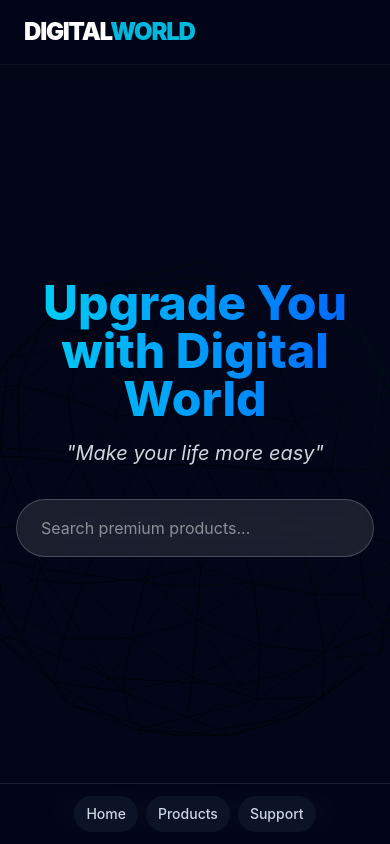
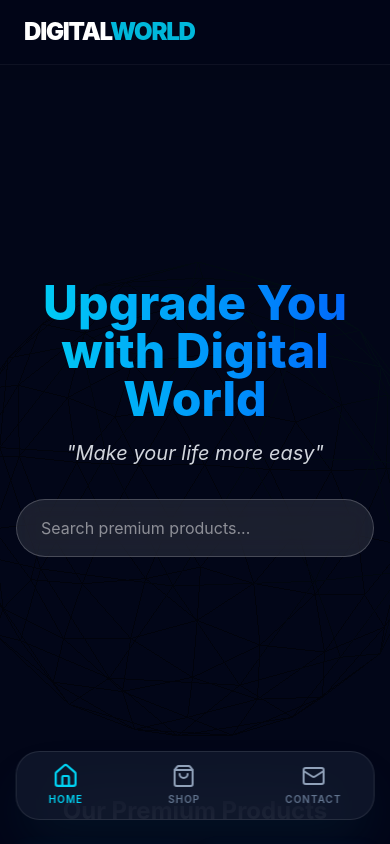
Before and after one commit to parvej236/amarcart, a Vue app: page / in a window 390 px wide. Shown: the top 844 px of the page. Built offline with nearby package versions, Linux system fonts and the light colour scheme.

Commit message:
updated with contact

```diff
--- a/package.json
+++ b/package.json
@@ -10,6 +10,7 @@
   },
   "dependencies": {
     "@tailwindcss/vite": "^4.2.2",
+    "lucide-vue-next": "^1.0.0",
     "tailwindcss": "^4.2.2",
     "three.js": "^0.77.1",
     "vue": "^3.5.31",
--- a/src/App.vue
+++ b/src/App.vue
@@ -8,19 +8,32 @@
         </router-link>
         <div class="hidden md:flex space-x-8 text-sm font-medium text-slate-400">
           <router-link to="/" class="hover:text-cyan-400 transition-colors">Home</router-link>
-          <router-link to="/products" class="hover:text-cyan-400 transition-colors">Products</router-link>
-          <router-link to="/contact" class="hover:text-cyan-400 transition-colors">Support</router-link>
+          <router-link to="/products" class="hover:text-cyan-400 transition-colors">Shop</router-link>
+          <router-link to="/contact" class="hover:text-cyan-400 transition-colors">Contact</router-link>
         </div>
       </div>
     </nav>
 
     <router-view />
 
-    <nav class="md:hidden fixed bottom-0 left-0 right-0 z-50 bg-slate-950/95 backdrop-blur-md border-t border-white/10">
-      <div class="container mx-auto px-4 py-3 flex items-center justify-center gap-2 text-sm font-medium text-slate-300">
-        <router-link to="/" class="px-3 py-2 rounded-full bg-slate-900/80 hover:bg-slate-800 transition-colors">Home</router-link>
-        <router-link to="/products" class="px-3 py-2 rounded-full bg-slate-900/80 hover:bg-slate-800 transition-colors">Products</router-link>
-        <router-link to="/contact" class="px-3 py-2 rounded-full bg-slate-900/80 hover:bg-slate-800 transition-colors">Support</router-link>
+    <nav class="md:hidden fixed bottom-6 left-1/2 -translate-x-1/2 w-[92%] max-w-md z-50">
+      <div class="bg-slate-900/90 backdrop-blur-xl border border-white/10 rounded-3xl px-8 py-3 flex items-center justify-between shadow-2xl shadow-cyan-900/20">
+
+        <router-link to="/" class="flex flex-col items-center gap-1 group transition-all duration-300" active-class="active-link">
+          <HomeIcon class="w-6 h-6 text-slate-400 group-[.active-link]:text-cyan-400 group-[.active-link]:scale-110 transition-transform" />
+          <span class="text-[10px] font-semibold text-slate-500 group-[.active-link]:text-cyan-400 uppercase tracking-widest">Home</span>
+        </router-link>
+
+        <router-link to="/products" class="flex flex-col items-center gap-1 group transition-all duration-300" active-class="active-link">
+          <ShoppingBagIcon class="w-6 h-6 text-slate-400 group-[.active-link]:text-cyan-400 group-[.active-link]:scale-110 transition-transform" />
+          <span class="text-[10px] font-semibold text-slate-500 group-[.active-link]:text-cyan-400 uppercase tracking-widest">Shop</span>
+        </router-link>
+
+        <router-link to="/contact" class="flex flex-col items-center gap-1 group transition-all duration-300" active-class="active-link">
+          <MailIcon class="w-6 h-6 text-slate-400 group-[.active-link]:text-cyan-400 group-[.active-link]:scale-110 transition-transform" />
+          <span class="text-[10px] font-semibold text-slate-500 group-[.active-link]:text-cyan-400 uppercase tracking-widest">Contact</span>
+        </router-link>
+
       </div>
     </nav>
 
@@ -28,16 +41,15 @@
 </template>
 
 <script setup>
-// Vue Router is now properly configured
+import { HomeIcon, ShoppingBagIcon, MailIcon } from 'lucide-vue-next';
 </script>
 
 <style>
-/* Smooth scrolling for the whole page */
+/* Keeping only standard CSS here to avoid Tailwind v4 build errors */
 html {
   scroll-behavior: smooth;
 }
 
-/* Custom modern scrollbar for Dark Mode */
 ::-webkit-scrollbar {
   width: 8px;
 }
@@ -54,15 +66,4 @@ html {
 ::-webkit-scrollbar-thumb:hover {
   background: #334155;
 }
-
-/* Base transitions for page elements */
-.fade-enter-active,
-.fade-leave-active {
-  transition: opacity 0.5s ease;
-}
-
-.fade-enter-from,
-.fade-leave-to {
-  opacity: 0;
-}
 </style>
```
Also changed, not shown: 1 other file (tests, documents, lock files or other folders).
